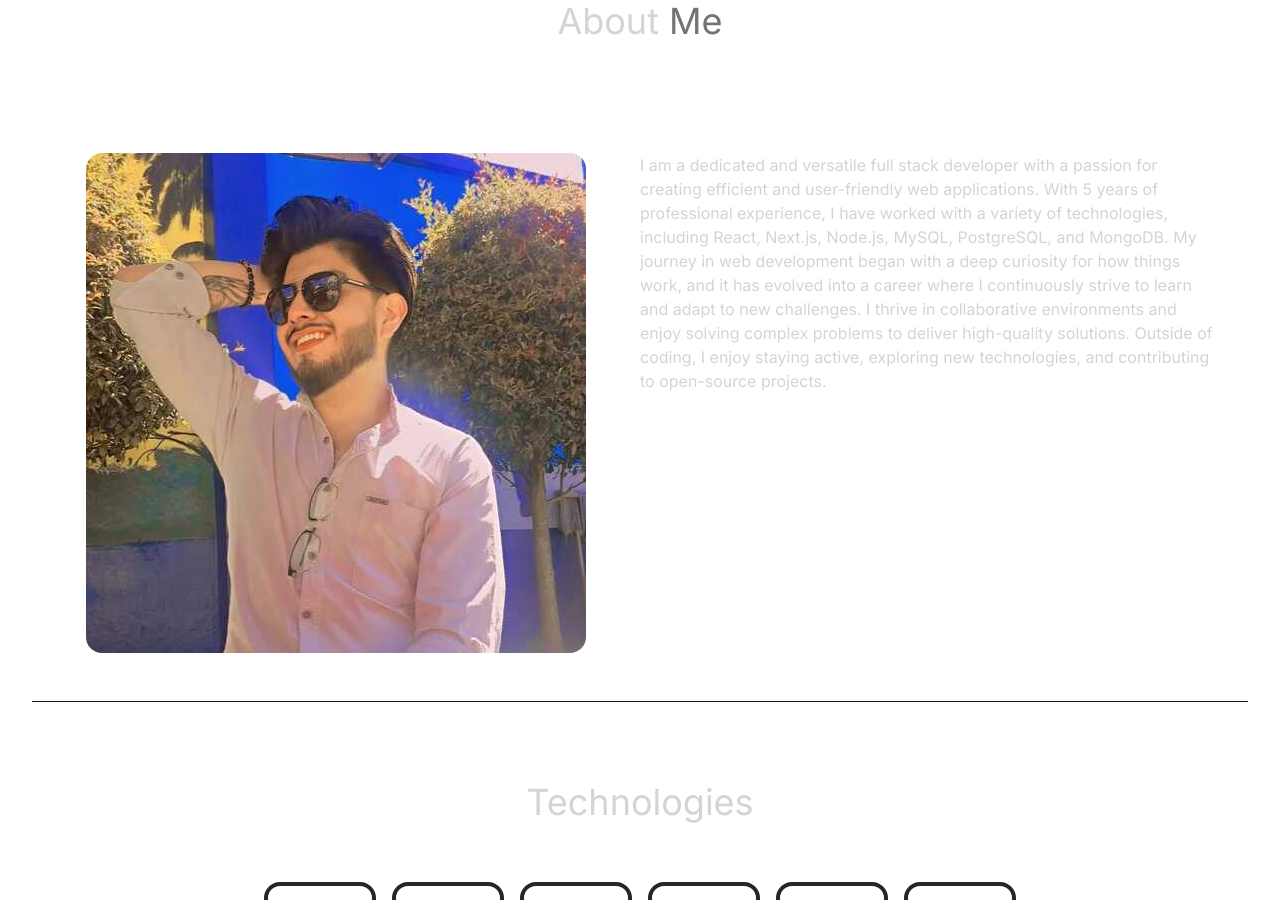
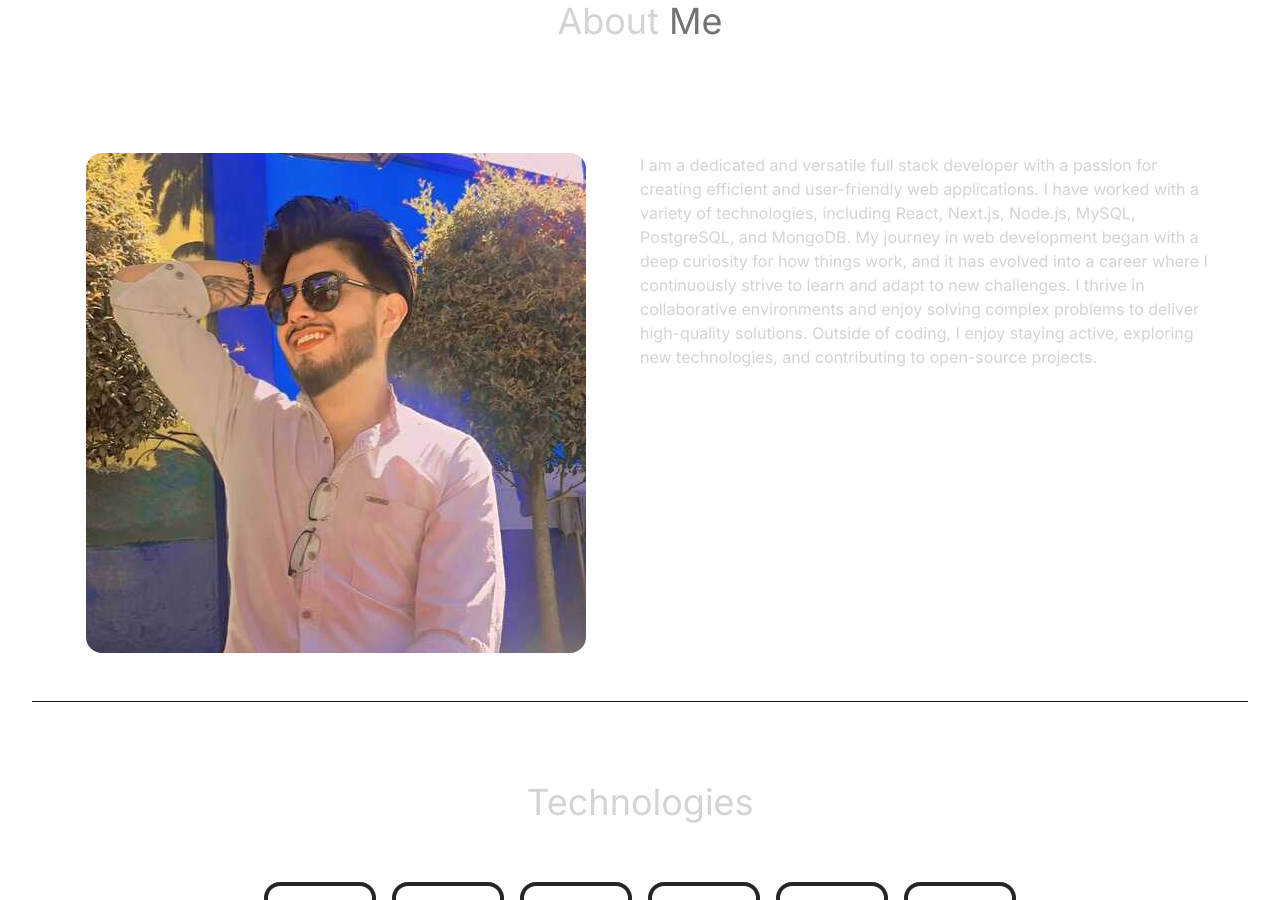
Before and after one commit to LascanoAldahir/REACT-PORTFOLIO, a React (Vite) app: page / in a window 1280 px wide. Shown: the part 860-1760 px from the top of the page. Built offline with nearby package versions, Linux system fonts and the light colour scheme.

Commit message:
about editado

```diff
--- a/src/constants/index.js
+++ b/src/constants/index.js
@@ -6,7 +6,7 @@
 
 export const HERO_CONTENT = `I am a passionate full stack developer with a knack for creating robust and scalable web applications. I have honed my skills in front-end technologies such as React and Next.js, as well as back-end technologies such as Node.js, MySQL, and MongoDB. My goal is to leverage my experience to create innovative solutions that drive business growth and deliver exceptional user experiences.`;
 
-export const ABOUT_TEXT = `I am a dedicated and versatile full stack developer with a passion for creating efficient and user-friendly web applications. With 5 years of professional experience, I have worked with a variety of technologies, including React, Next.js, Node.js, MySQL, PostgreSQL, and MongoDB. My journey in web development began with a deep curiosity for how things work, and it has evolved into a career where I continuously strive to learn and adapt to new challenges. I thrive in collaborative environments and enjoy solving complex problems to deliver high-quality solutions. Outside of coding, I enjoy staying active, exploring new technologies, and contributing to open-source projects.`;
+export const ABOUT_TEXT = `I am a dedicated and versatile full stack developer with a passion for creating efficient and user-friendly web applications. I have worked with a variety of technologies, including React, Next.js, Node.js, MySQL, PostgreSQL, and MongoDB. My journey in web development began with a deep curiosity for how things work, and it has evolved into a career where I continuously strive to learn and adapt to new challenges. I thrive in collaborative environments and enjoy solving complex problems to deliver high-quality solutions. Outside of coding, I enjoy staying active, exploring new technologies, and contributing to open-source projects.`;
 
 export const EXPERIENCES = [
   {
```
